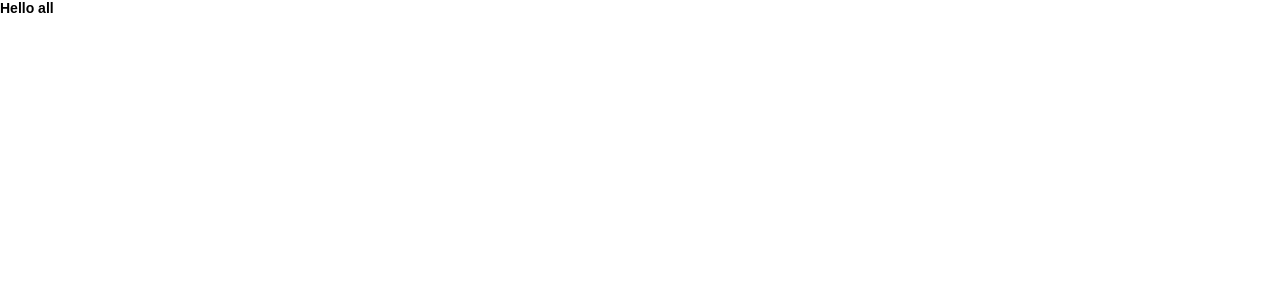
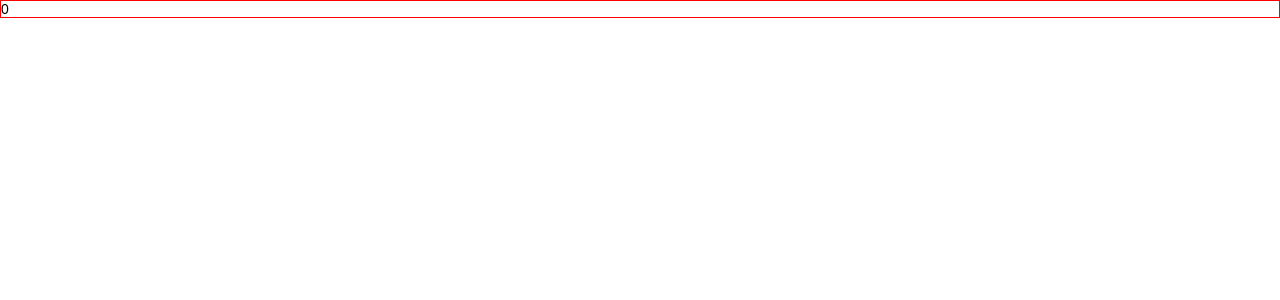
Before and after one commit to nastenka-28-10/React_Environment, a React app: page / in a window 1280 px wide. Shown: the top 300 px of the page. Built offline with nearby package versions, Linux system fonts and the light colour scheme.

Commit message:
comparison functional components and classes

```diff
--- a/package.json
+++ b/package.json
@@ -11,8 +11,8 @@
   "author": "",
   "license": "ISC",
   "dependencies": {
-    "react": "^16.7.0",
-    "react-dom": "^16.7.0",
+    "react": "^16.11.0",
+    "react-dom": "^16.11.0",
     "react-redux": "^6.0.0",
     "react-router-dom": "^4.3.1",
     "redux": "^4.0.1"
--- a/src/index.js
+++ b/src/index.js
@@ -1,4 +1,4 @@
-import React from 'react';
+import React, { useState, useEffect } from 'react';
 import ReactDOM from 'react-dom';
 import { Provider } from 'react-redux';
 //import { BrowserRouter } from 'react-router-dom';
@@ -7,14 +7,44 @@ import store from './store/store';
 
 import App from './components/main/App';
 
+class Example1 extends React.Component {
+    constructor(props) {
+        super(props);
+        this.state = {count: 0};
+    }
 
-//<Provider store={store}>
-// <App />
-//</Provider>,
+    componentDidMount() {
+        document.title = `Вы нажали ${this.state.count} раз`;
+    }
+
+    componentDidUpdate() {
+        document.title = `Вы нажали ${this.state.count} раз`;
+    }
+
+    render(){
+        return(
+          <div style={{border: "1px solid red"}} onClick={() => {this.setState(({count})=>({count: ++count}))}}>
+              {this.state.count}
+          </div>
+        );
+    }
+}
+
+function Example2() {
+    let [count, setCount] = useState(0);
+    useEffect(()=>{
+        document.title = count;
+    });
+    return (
+        <div style={{border: "1px solid red"}} onClick={() => setCount(++count)}>
+            {count}
+        </div>
+    )
+}
 
 ReactDOM.render(
     <Provider store={store}>
-        <h1>Hello all</h1>
+        <Example2/>
     </Provider>,
     document.getElementById('root')
 );
```
Also changed, not shown: 1 other file (tests, documents, lock files or other folders).
